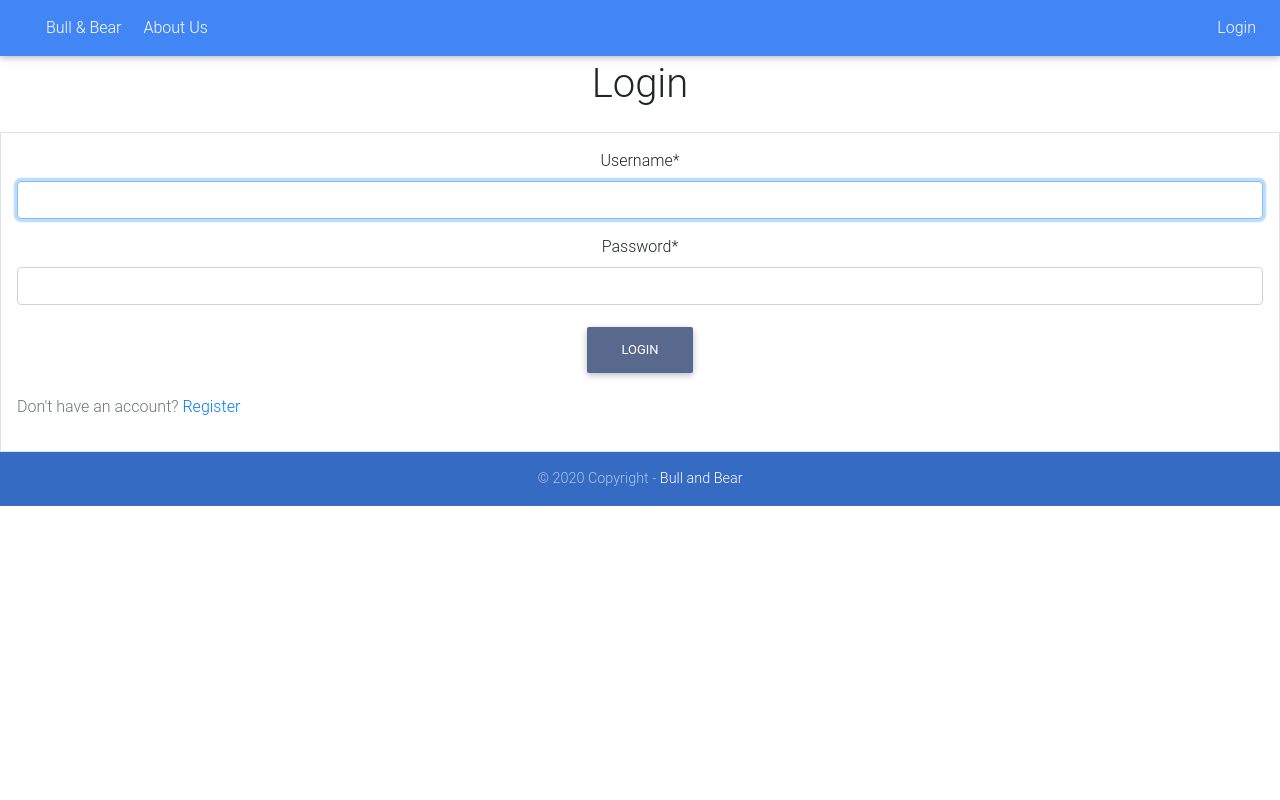
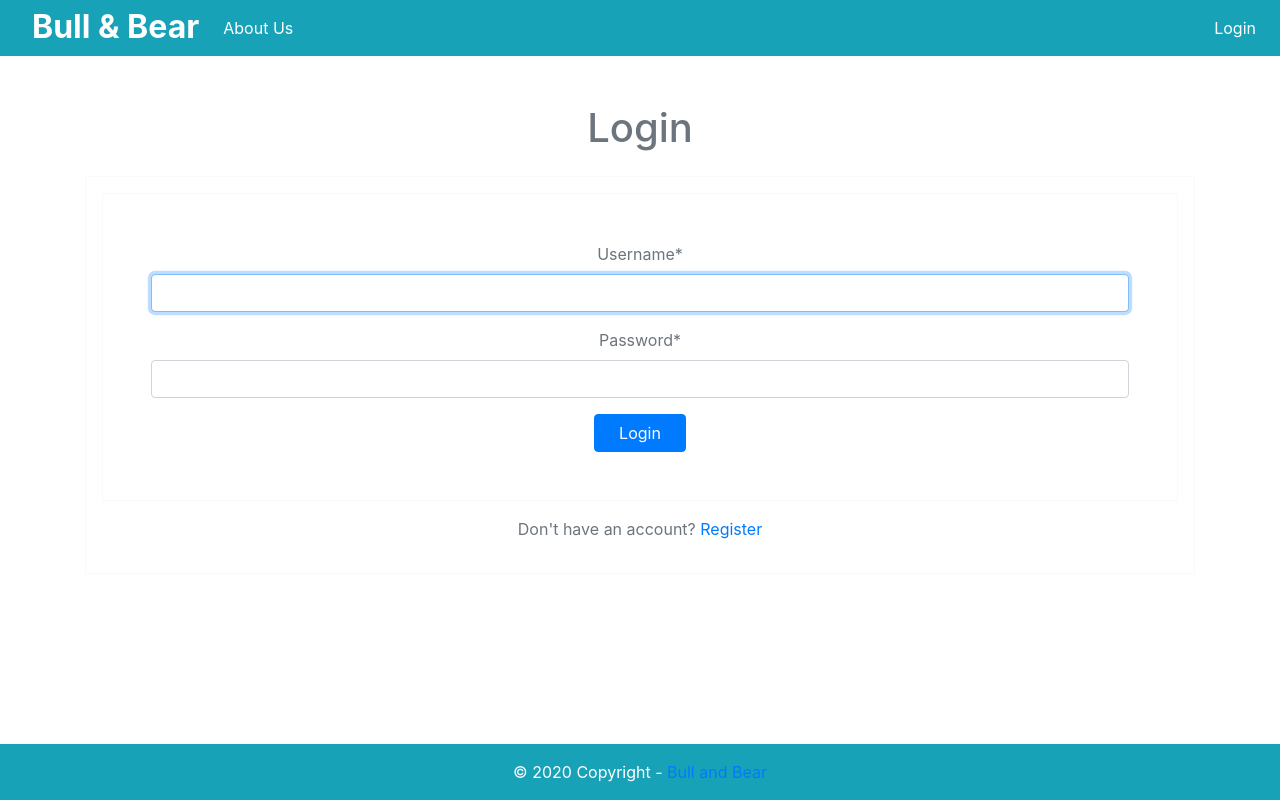
Before and after one commit to night-traders/bull-bear, a Django app: page /users/login/ in a window 1280 px wide. Run offline with Django 3.2, Linux system fonts and the light colour scheme; some libraries are stand-ins or nearby versions.

Commit message:
some style

```diff
--- a/templates/base.html
+++ b/templates/base.html
@@ -7,9 +7,7 @@
   <meta name="viewport" content="width=device-width, initial-scale=1.0">
 
   <!-- Bootstrap core CSS -->
-  <link href="https://cdnjs.cloudflare.com/ajax/libs/twitter-bootstrap/4.5.0/css/bootstrap.min.css" rel="stylesheet">
-  <!-- Material Design Bootstrap -->
-  <link href="https://cdnjs.cloudflare.com/ajax/libs/mdbootstrap/4.19.1/css/mdb.min.css" rel="stylesheet">
+  <link rel="stylesheet" href="https://cdn.jsdelivr.net/npm/bootstrap@4.5.3/dist/css/bootstrap.min.css" integrity="sha384-TX8t27EcRE3e/ihU7zmQxVncDAy5uIKz4rEkgIXeMed4M0jlfIDPvg6uqKI2xXr2" crossorigin="anonymous">
   <!-- Custom Styles -->
   <link rel="stylesheet" href="{% static 'css/style.css' %}">
 
@@ -28,7 +26,7 @@
   <!-- Nav Bar -->
   {% include 'partials/_navbar.html' %}
 
-  <main role="main">
+  <main role="main" class="container mb-1 mt-5 full-height">
 
   <!-- Page Content -->
     {% block content %} {% endblock content %}
@@ -38,14 +36,8 @@
   {% include 'partials/_footer.html' %}
 
   <!-- JQuery -->
-  <script type="text/javascript" src="https://cdnjs.cloudflare.com/ajax/libs/jquery/3.5.1/jquery.min.js"></script>
-  <!-- Bootstrap tooltips -->
-  <script type="text/javascript" src="https://cdnjs.cloudflare.com/ajax/libs/popper.js/1.14.4/umd/popper.min.js"></script>
-  <!-- Bootstrap core JavaScript -->
-  <script type="text/javascript" src="https://cdnjs.cloudflare.com/ajax/libs/twitter-bootstrap/4.5.0/js/bootstrap.min.js"></script>
-  <!-- MDB core JavaScript -->
-  <script type="text/javascript" src="https://cdnjs.cloudflare.com/ajax/libs/mdbootstrap/4.19.1/js/mdb.min.js"></script>
-  <script src="{% static 'js/main.js' %}"></script>
+  <script src="https://code.jquery.com/jquery-3.5.1.slim.min.js" integrity="sha384-DfXdz2htPH0lsSSs5nCTpuj/zy4C+OGpamoFVy38MVBnE+IbbVYUew+OrCXaRkfj" crossorigin="anonymous"></script>
+<script src="https://cdn.jsdelivr.net/npm/bootstrap@4.5.3/dist/js/bootstrap.bundle.min.js" integrity="sha384-ho+j7jyWK8fNQe+A12Hb8AhRq26LrZ/JpcUGGOn+Y7RsweNrtN/tE3MoK7ZeZDyx" crossorigin="anonymous"></script>
   <!-- Custom JS Scripts -->
   {% block script %}{% endblock script %}
 
--- a/templates/partials/_footer.html
+++ b/templates/partials/_footer.html
@@ -1,8 +1,8 @@
 <!-- Footer -->
-<footer class="page-footer font-small primary-color bg-primary darken-1">
+<footer class="fixed-bottom page-footer font-small primary-color bg-info darken-1">
 
   <!-- Copyright -->
-  <div class="footer-copyright text-center py-3">© 2020 Copyright -
+  <div class="footer-copyright text-center py-3 text-white">© 2020 Copyright -
     <a href="{% url 'home' %}"> Bull and Bear</a>
   </div>
   <!-- Copyright -->
--- a/templates/partials/_navbar.html
+++ b/templates/partials/_navbar.html
@@ -1,5 +1,5 @@
 <!--Navbar -->
-<nav class="mb-1 navbar navbar-expand-lg navbar-dark primary-color bg-primary darken-1">
+<nav class="mb-1 navbar navbar-expand-lg navbar-dark primary-color bg-info darken-1">
   <a class="navbar-brand" href="{% url 'home' %}"><i class="fas fa-plane-departure"></i></a>
   <button class="navbar-toggler" type="button" data-toggle="collapse" data-target="#navbarSupportedContent-555"
     aria-controls="navbarSupportedContent-555" aria-expanded="false" aria-label="Toggle navigation">
@@ -12,13 +12,13 @@
           active
         {% endif %}
       ">
-        <a class="nav-link" href="{% url 'home' %}"><i class="fas fa-home"></i> Bull & Bear
+        <a class="text-white font-weight-bold h2 mr-3 text-decoration-none" href="{% url 'home' %}"><i class="fas fa-home"></i> Bull & Bear
           <span class="sr-only">(current)</span>
         </a>
       </li>
       {% if user.is_authenticated %}
         <li class="nav-item">
-          <a class="nav-link" href="{% url 'watchlist' %}"><i class="fas fa-search"></i> Watchlist
+          <a class="nav-link text-white p-2" href="{% url 'watchlist' %}"><i class="fas fa-search"></i> Watchlist
             <span class="sr-only">(current)</span>
           </a>
         </li>
@@ -31,7 +31,7 @@
           active
         {% endif %}
       ">
-        <a class="nav-link" href="{% url 'about' %}"><i class="fas fa-info"></i> About Us
+        <a class="nav-link text-white p-2" href="{% url 'about' %}"><i class="fas fa-info"></i> About Us
           <span class="sr-only">(current)</span>
         </a>
       </li>
@@ -39,18 +39,18 @@
     <ul class="navbar-nav ml-auto">
       {% if user.is_authenticated %}
         <li class="nav-item">
-          <a class="nav-link" href="{% url 'profile' %}">
+          <a class="nav-link text-white p-2" href="{% url 'profile' %}">
             <i class="far fa-user"></i> Profile
           </a>
         </li>
         <li class="nav-item">
-          <a class="nav-link" href="{% url 'logout' %}">
+          <a class="nav-link text-white p-2" href="{% url 'logout' %}">
             <i class="fas fa-sign-out-alt"></i> Logout
           </a>
         </li>
       {% else %}
         <li class="nav-item">
-          <a class="nav-link" href="{% url 'login' %}">
+          <a class="nav-link text-white p-2" href="{% url 'login' %}">
             <i class="fas fa-sign-in-alt"></i> Login
           </a>
         </li>
--- a/templates/users/login.html
+++ b/templates/users/login.html
@@ -4,21 +4,21 @@
 
 {% block content %}
 <div class="full-heigh">
-  <h1 class="content text-center mb-4">Login</h1>
+  <h1 class="content text-center mb-4 text-secondary">Login</h1>
 
   <div class="border border-light p-3 white-background">
-    <form method="post" class="content text-center">
+    <form method="post" class="login text-center border border-light p-5">
       {% csrf_token %}
-      <fieldset>
+      <fieldset class="text-secondary auth__form__group">
         {{ form|crispy }}
-        <button type="submit" class="btn btn-mdb-color">
+        <button type="submit" class="btn btn-primary pr-4 pl-4">
           Login
         </button>
       </fieldset>
     </form>
 
     <div class="pt-3">
-      <p class="text-muted">
+      <p class="text-center text-muted">
         Don't have an account?
         <a href="{% url 'register' %}">Register</a>
       </p>
```
Also changed, not shown: templates/users/profile.html (+4 -4 lines).
